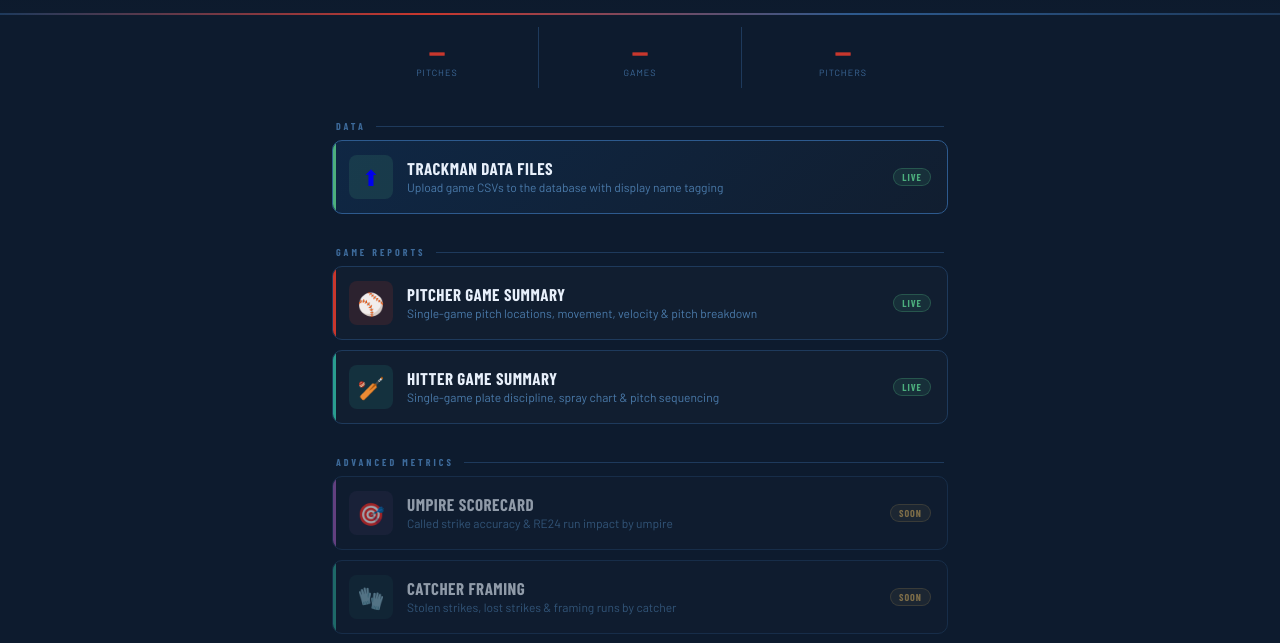
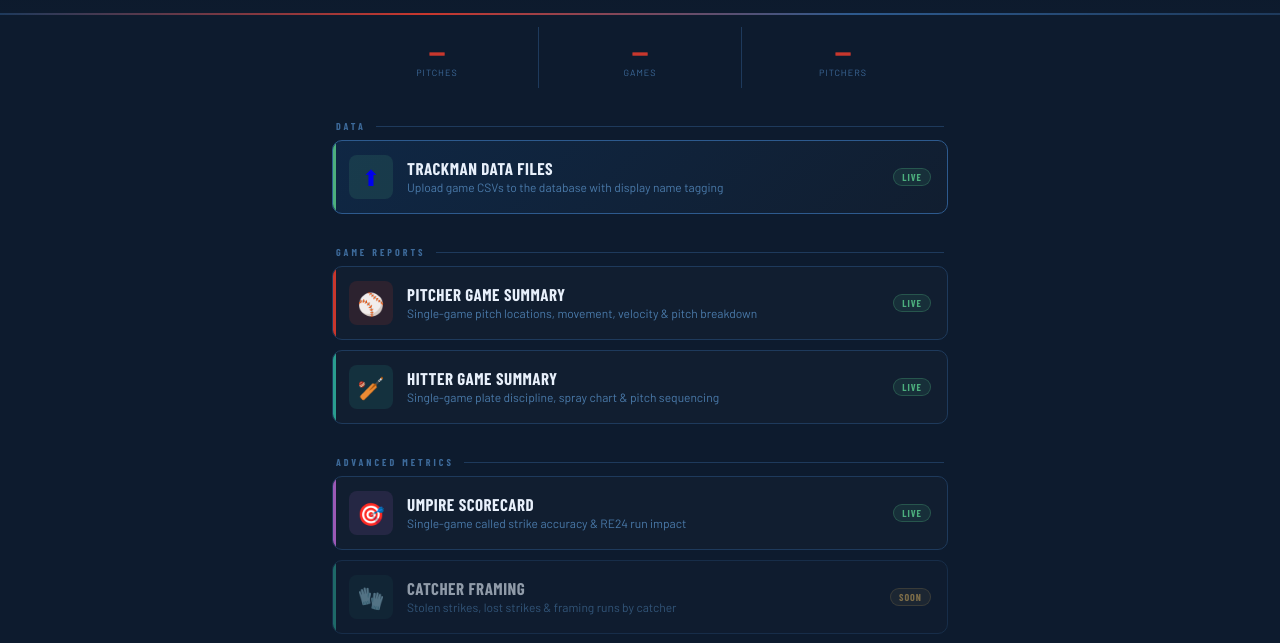
Before and after one commit to wsccbaseball/ws-baseball, a plain HTML site: page index.html in a window 1280 px wide. Shown: the part 158-801 px from the top of the page. Drawn offline with nearby package versions, Linux system fonts and the light colour scheme; no server answers; a web font is replaced by a local one.

Commit message:
Update index.html

```diff
--- a/index.html
+++ b/index.html
@@ -356,13 +356,13 @@ body {
 <div class="section-label">Advanced Metrics</div>
 <div class="tool-grid">
 
-  <a href="#" class="tool-card soon" style="--accent:#9b59b6; --icon-bg:rgba(155,89,182,0.12)">
+  <a href="umpire-scorecard.html" class="tool-card" style="--accent:#9b59b6; --icon-bg:rgba(155,89,182,0.15)">
     <div class="tool-icon">🎯</div>
     <div class="tool-info">
       <div class="tool-name">Umpire Scorecard</div>
-      <div class="tool-desc">Called strike accuracy & RE24 run impact by umpire</div>
+      <div class="tool-desc">Single-game called strike accuracy & RE24 run impact</div>
     </div>
-    <span class="tool-status status-coming">Soon</span>
+    <span class="tool-status status-live">Live</span>
   </a>
 
   <a href="#" class="tool-card soon" style="--accent:#2a9d8f; --icon-bg:rgba(42,157,143,0.12)">
```
